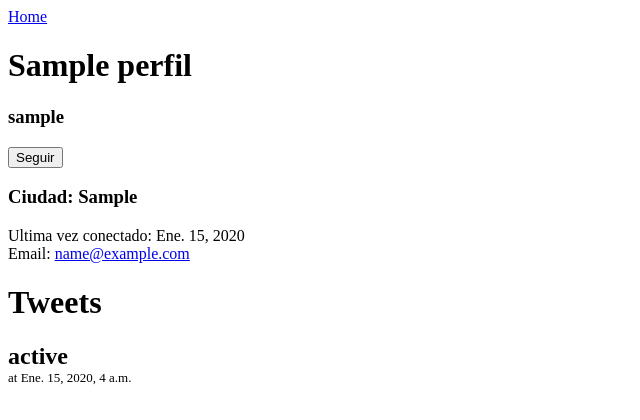
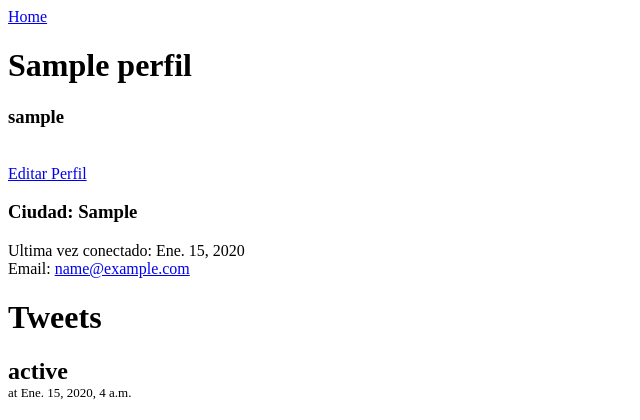
Before and after one commit to Luis-Antonio-Solache-Hernandez/tectter, a Django app: a page that uses tectter/main/templates/show_perfil.html in a window 1280 px wide. Shown: the top 420 px of the page, without its empty margins (0-640 px from the left). Run offline with Django 3.2, Linux system fonts and the light colour scheme; a user stored in the database is signed in; tables that the repository leaves empty hold one stand-in row (values such as "Sample post").

Commit message:
commit 14

```diff
--- a/tectter/main/templates/show_perfil.html
+++ b/tectter/main/templates/show_perfil.html
@@ -17,7 +17,8 @@
                     {% if siguiendo %}
                         <input class="btn btn-danger" type="submit" value="Dejar de seguir">
                     {% else %}
-                        <input class="btn btn-success" type="submit" value="Seguir">
+                        </br><a href="{% url show_perfil perfil.user.username %}edit/">Editar Perfil</a>
+                        <!--<input class="btn btn-success" type="submit" value="Seguir"-->
                     {% endif %}
                 </p>
             </form>
```
